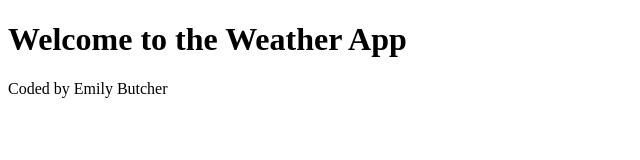
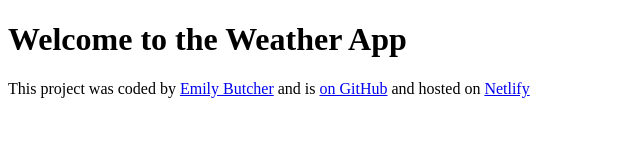
Before and after one commit to egdbutcher/weather-app, a plain HTML site: page index.html in a window 1280 px wide. Shown: the whole page, without its empty margins (0-640 px from the left). Drawn offline with Linux system fonts and the light colour scheme.

Commit message:
Added footer links in HTML

```diff
--- a/index.html
+++ b/index.html
@@ -7,6 +7,17 @@
   </head>
   <body>
     <h1>Welcome to the Weather App</h1>
-    <footer>Coded by Emily Butcher</footer>
+    <footer>
+      This project was coded by
+      <a href="https://github.com/egdbutcher" target="_blank"> Emily Butcher</a>
+      and is
+      <a href="https://github.com/egdbutcher/weather-app" target="_blank"
+        >on GitHub</a
+      >
+      and hosted on
+      <a href="https://emily-project-weather-app.netlify.app/" target="_blank"
+        >Netlify</a
+      >
+    </footer>
   </body>
 </html>
```
